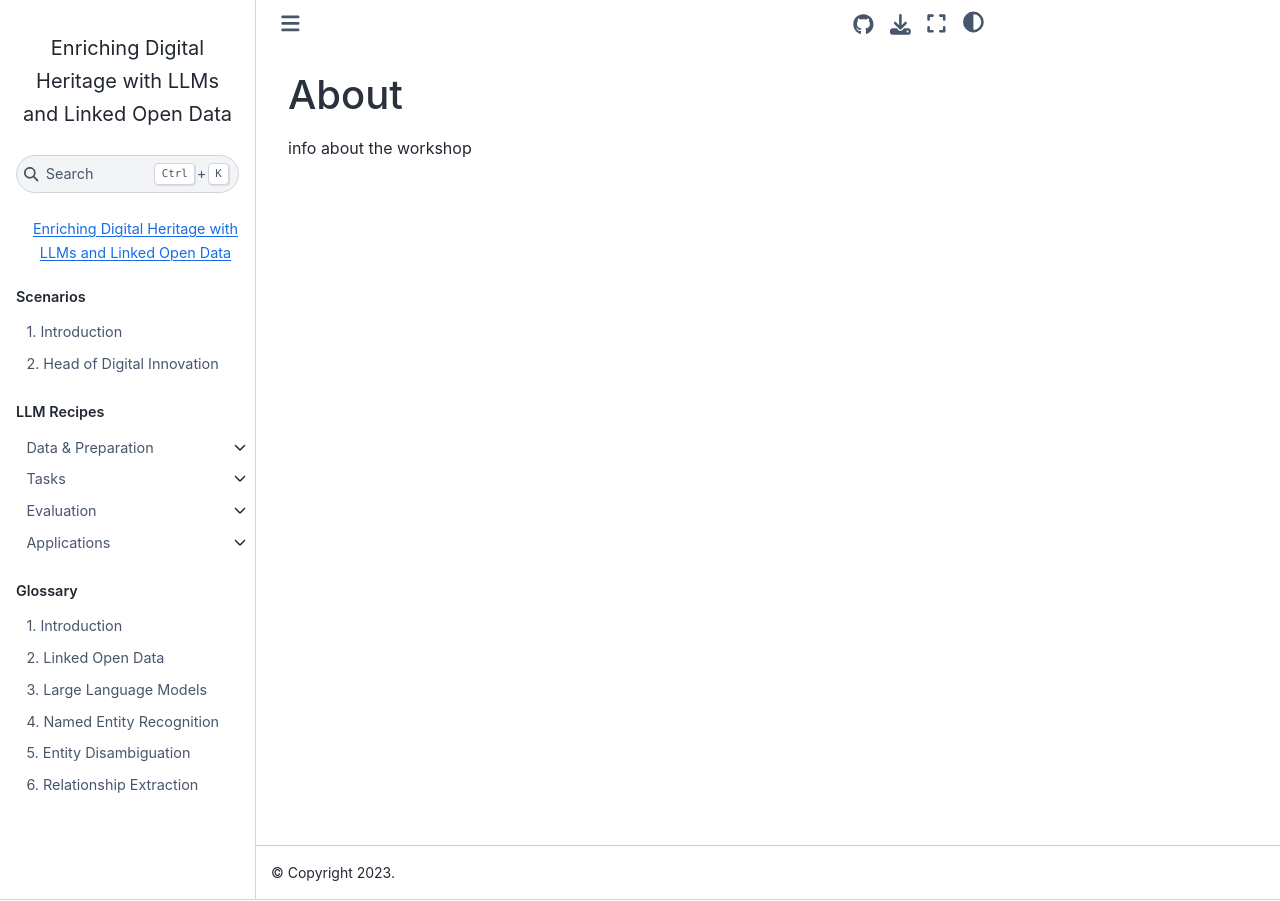
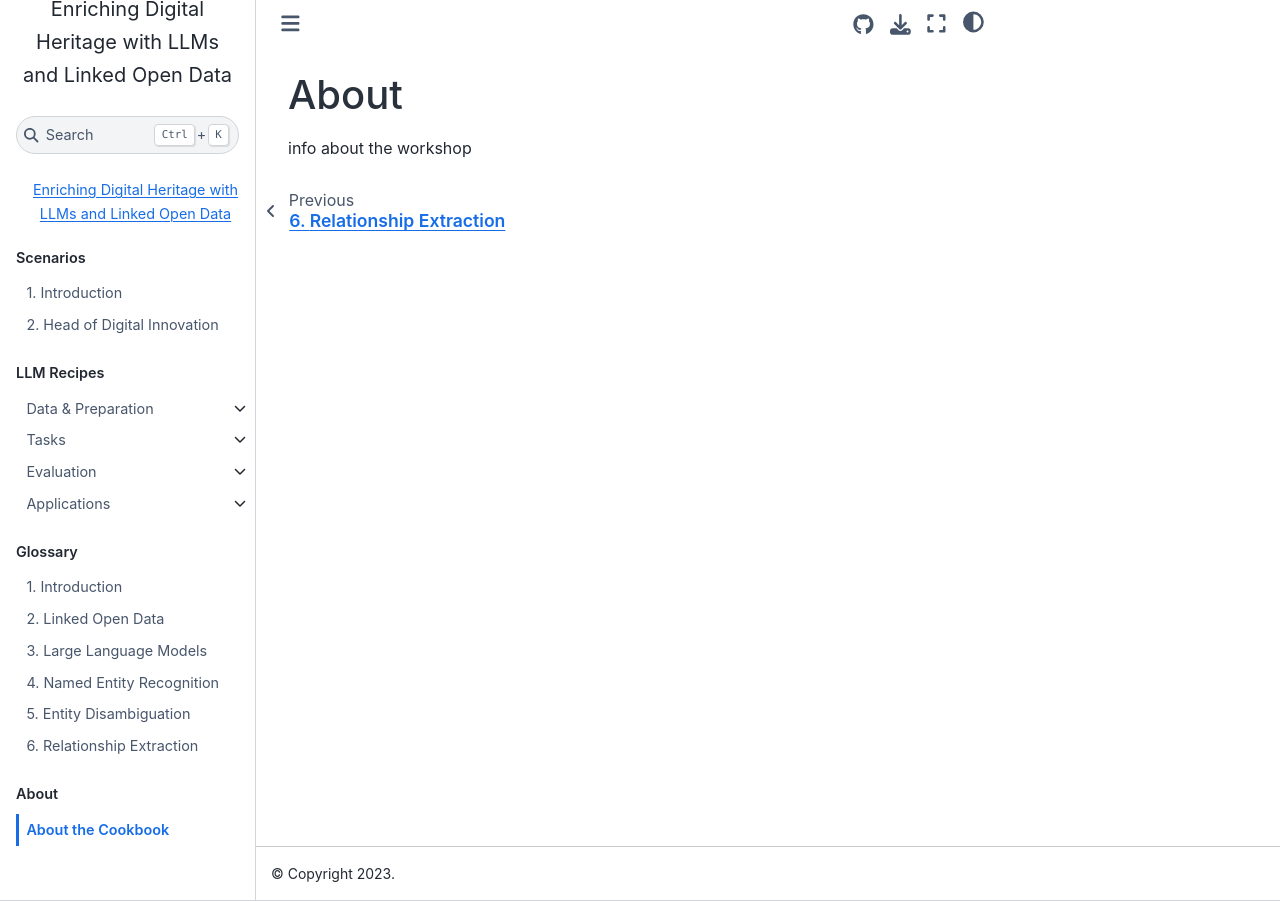
Before and after one commit to pelagios/llm-lod-enriching-heritage, a Jupyter Book: the page built from about.md, in a window 1280 px wide. Built offline with Jupyter Book 1.0.4 settings and Sphinx 7.4.7 and the Sphinx Book theme 1.1.4, drawn with Linux system fonts in a browser that asks for light colours; pages that are not in the unit, such as notebooks, are missing from menus.

Commit message:
Update _toc.yml

```diff
--- a/_toc.yml
+++ b/_toc.yml
@@ -59,3 +59,9 @@ parts:
       title: Entity Disambiguation
     - file: concepts/relationship
       title: Relationship Extraction
+
+  - caption: About
+    numbered: False
+    chapters:
+      - file: about
+        title: About the Cookbook
```
